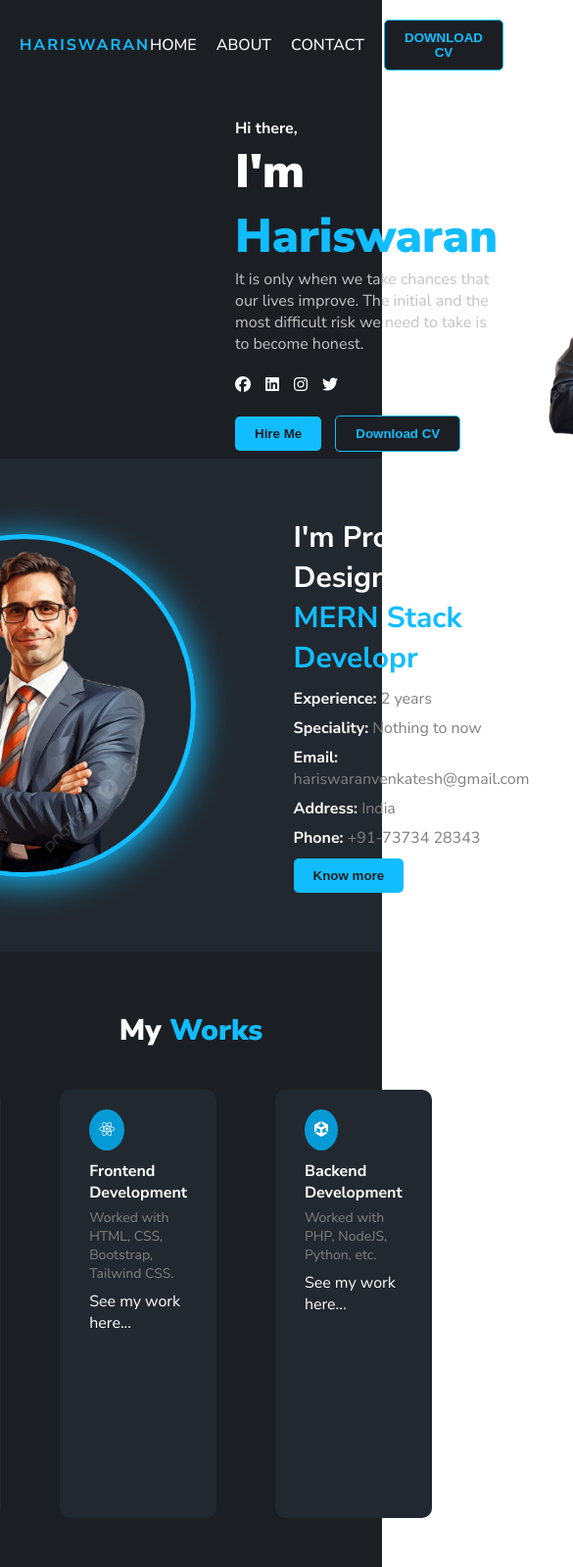
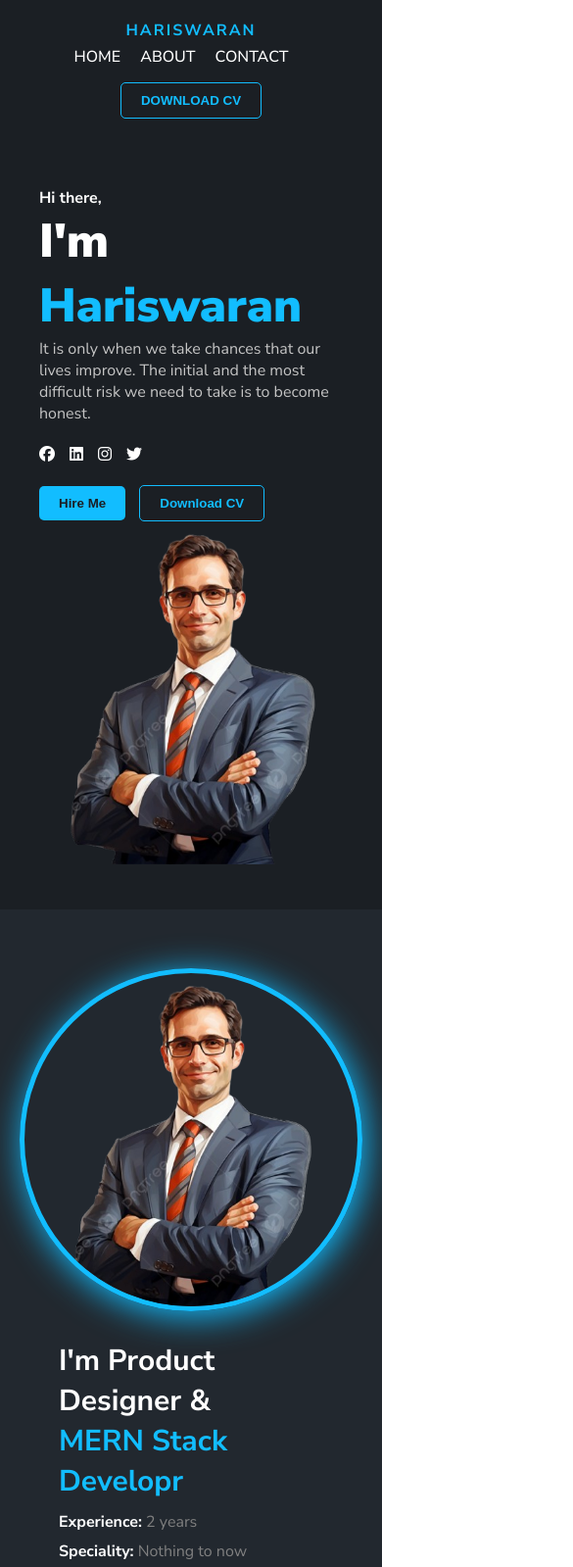
Before and after one commit to hariswara/hari-portfolio-simple-work, a plain HTML site: page assets/index.html in a window 390 px wide. Shown: the top 1599 px of the page at 98% size, 585 px wide, since content can reach past the window. Drawn offline with Linux system fonts and the light colour scheme; a web font is replaced by a local one.

Commit message:
responsive

```diff
--- a/assets/css/style.css
+++ b/assets/css/style.css
@@ -13,6 +13,10 @@
   padding: 0;
   box-sizing: border-box;
 }
+html {
+  scroll-behavior: smooth;
+}
+
 body {
   font-family: var(--font_family) !important;
 }
@@ -316,3 +320,47 @@ footer a {
   text-decoration: none;
   color: var(--blue-primary);
 }
+
+@media only screen and (max-width: 600px) {
+  /* Header Section */
+  header {
+    flex-direction: column;
+  }
+  header * {
+    margin-bottom: 5px;
+  }
+
+  /* Hero Section */
+  section.hero-section {
+    flex-direction: column;
+    padding: 40px;
+  }
+  /* About section */
+  section.about-section {
+    flex-direction: column;
+  }
+  .about-section-desc {
+    margin-left: 0;
+    margin-top: 30px;
+  }
+  /* work section */
+  .footer-section {
+    padding: 20px 10px;
+  }
+  .footer-section-items {
+    flex-direction: column;
+    align-items: center;
+  }
+  .footer-section-box {
+    margin-bottom: 20px;
+    width: 100%;
+    margin-right: 0;
+  }
+  /* contact section */
+  .contact-section {
+    flex-direction: column;
+  }
+  .contact-section h4 {
+    margin-bottom: 20px;
+  }
+}
--- a/assets/index.html
+++ b/assets/index.html
@@ -28,10 +28,10 @@
             <a href="./index.html">Home</a>
           </li>
           <li>
-            <a href="./about .html">About</a>
+            <a href="./#about-section">About</a>
           </li>
           <li>
-            <a href="./contacts.html">Contact</a>
+            <a href="./#contact-section">Contact</a>
           </li>
         </ul>
       </div>
@@ -88,7 +88,7 @@
           />
         </div>
       </section>
-      <section class="about-section">
+      <section class="about-section" id="about-section">
         <img src="./img/header-img.png" alt="Hariswaran - about me" />
         <div class="about-section-desc">
           <h4>
@@ -159,7 +159,7 @@
         </div>
       </section>
       <!-- Contact Section -->
-      <section class="contact-section">
+      <section class="contact-section" id="contact-section">
         <h4>Contact <span>Me</span></h4>
         <form>
           <div>
```
